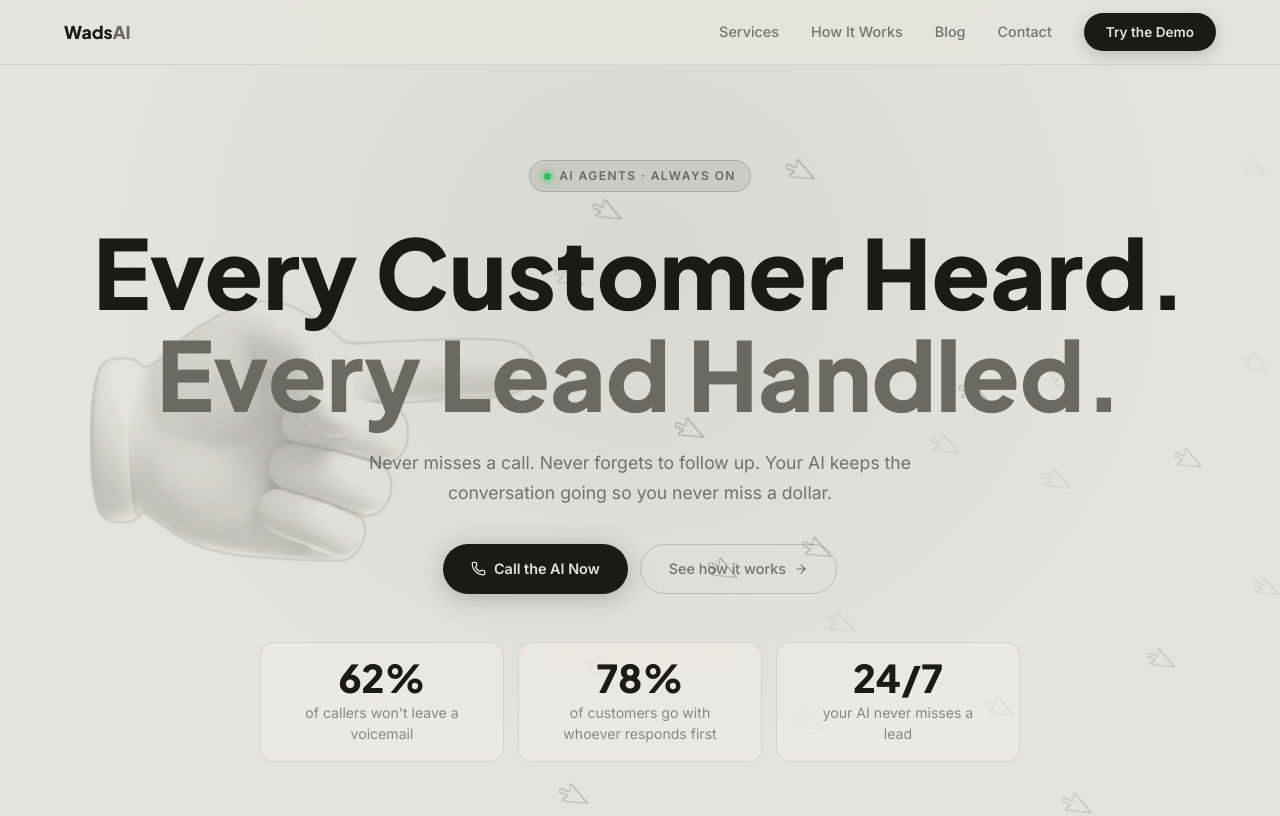
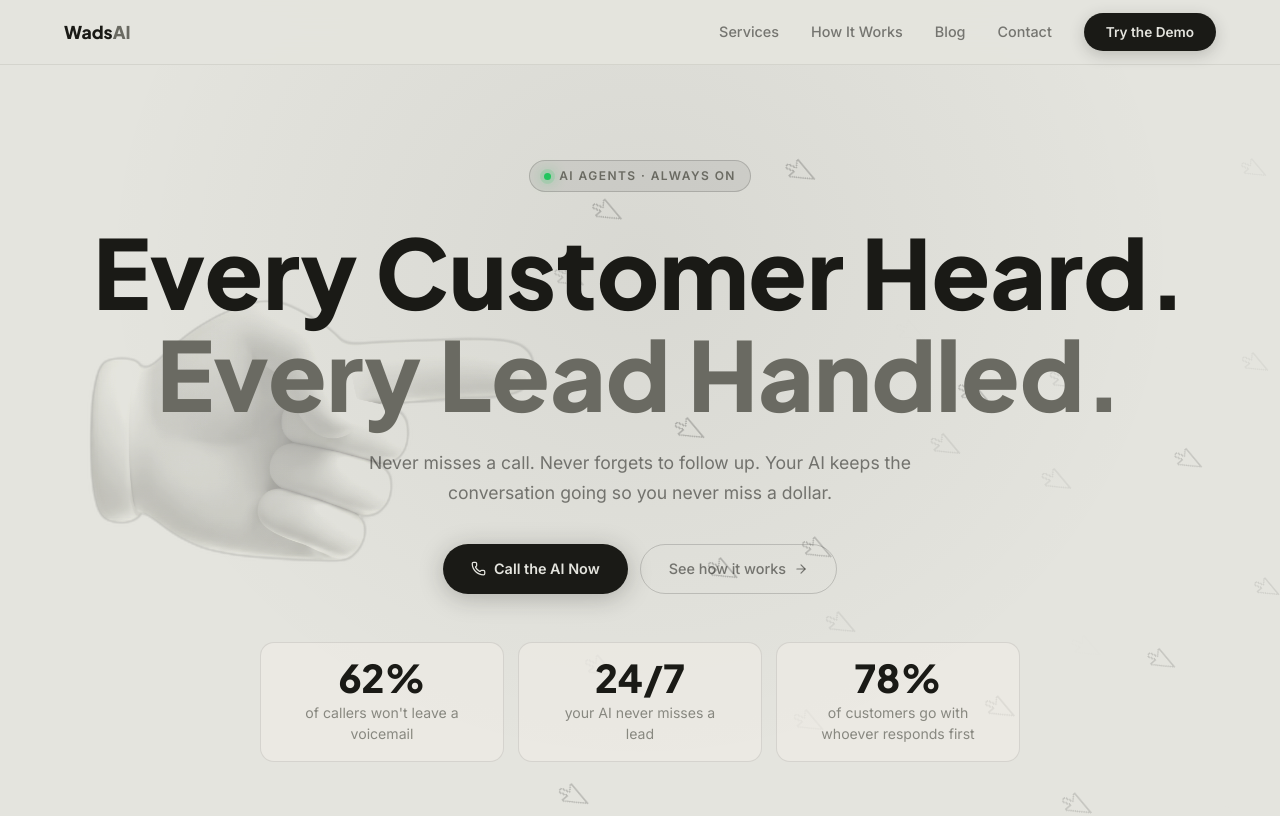
Before and after one commit to aiwads/wadsai-website, a Next.js app: page / in a window 1280 px wide. Shown: the top 816 px of the page. Built offline with nearby package versions, Linux system fonts and the light colour scheme.

Commit message:
Swap hero stat boxes 2 and 3

```diff
--- a/components/Hero.tsx
+++ b/components/Hero.tsx
@@ -5,8 +5,8 @@ import CallButton from './CallButton';
 
 const stats = [
   { value: '62%', label: 'of callers won\'t leave a voicemail' },
+  { value: '24/7', label: 'your AI never misses a lead' },
   { value: '78%', label: 'of customers go with whoever responds first' },
-  { value: '24/7', label: 'your AI never misses a lead' },
 ];
 
 const fadeUp = (delay = 0) => ({
```
